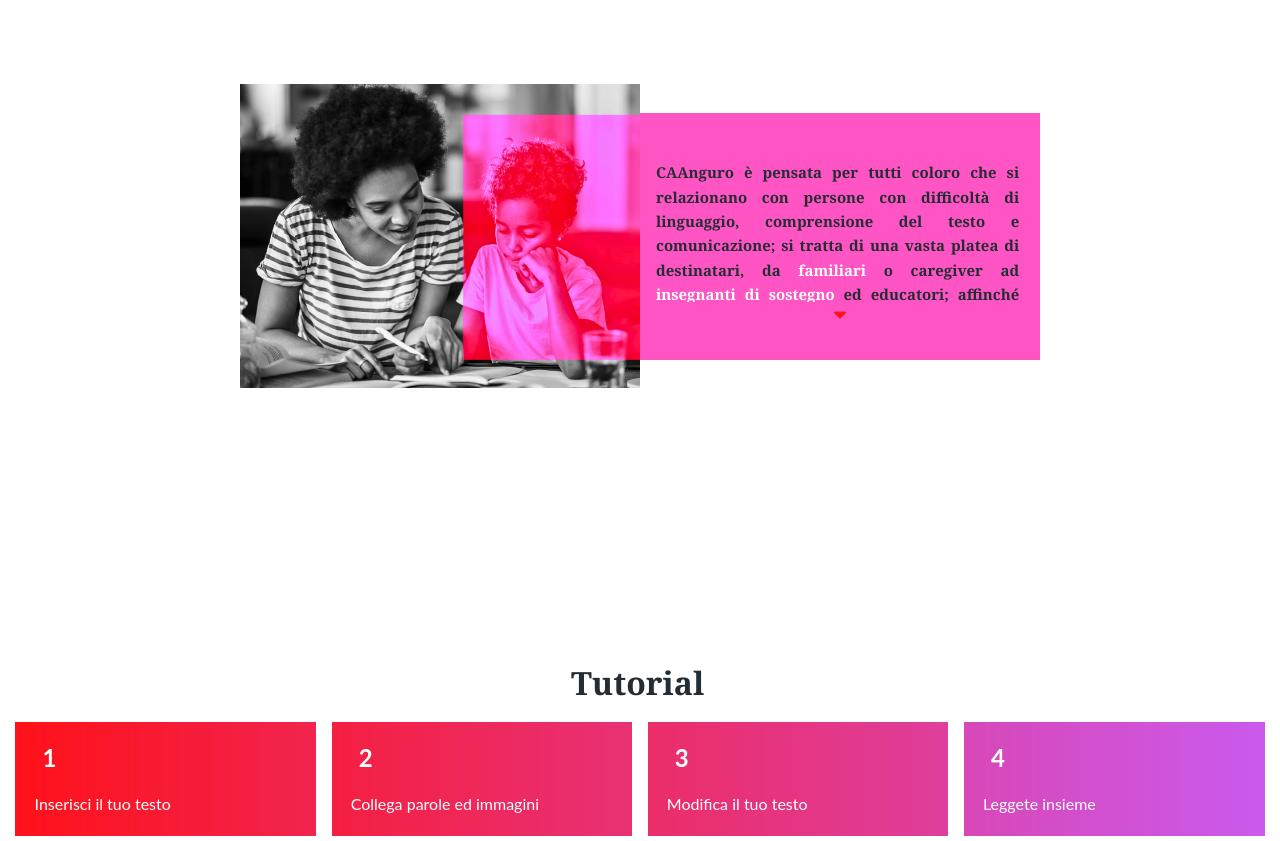
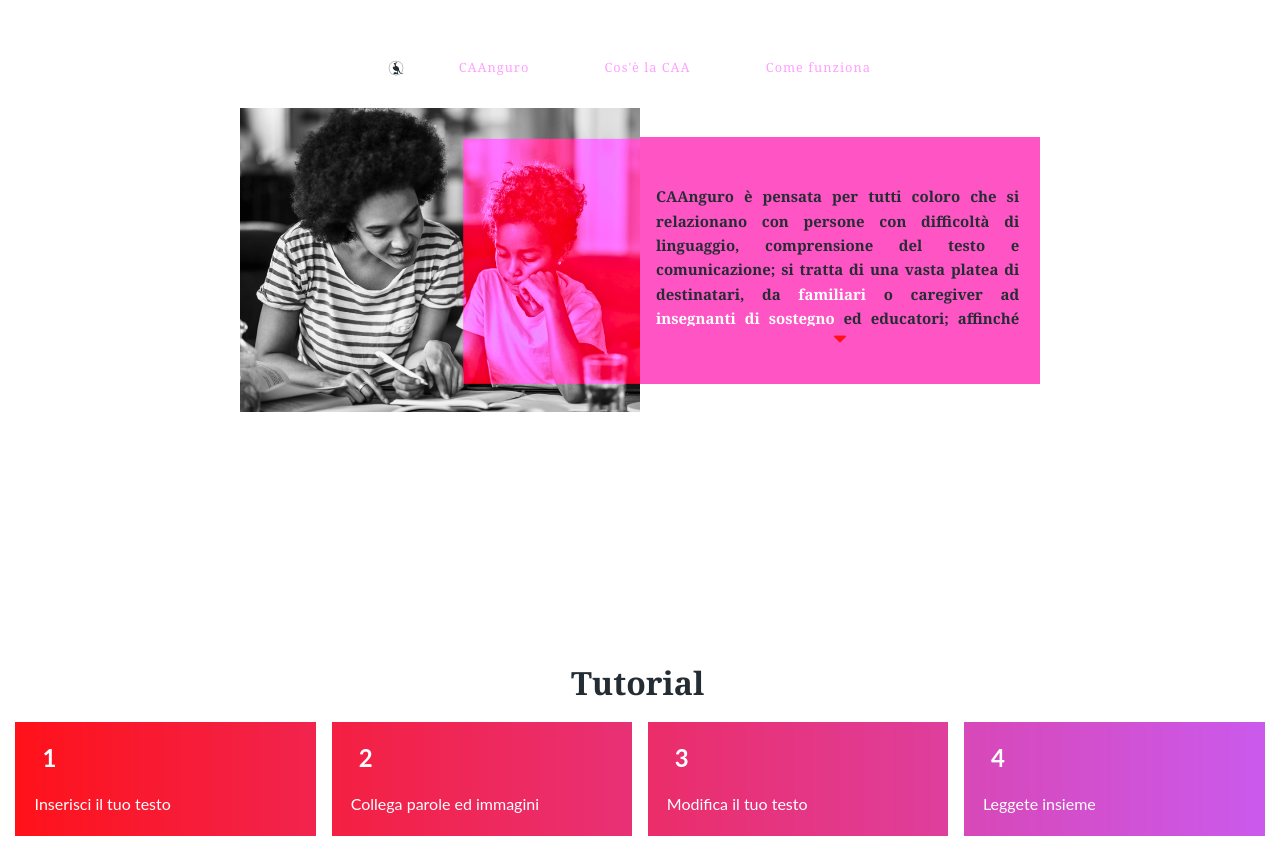
Before and after one commit to paolafatigato/CAAnguro, a plain HTML site: page PAG2.html in a window 1280 px wide. Shown: the part 1321-2162 px from the top of the page. Drawn offline with Linux system fonts and the light colour scheme.

Commit message:
Update PAG2.html

```diff
--- a/PAG2.html
+++ b/PAG2.html
@@ -70,6 +70,14 @@
  <div class="clear2"></div>
 
  <section id="perchi" class="section section3">
+     <nav id="navbarperchi" class="navbar navbar2">
+        <ul>
+            <li><a href="index.html"target="_blank"> <div id="simbolonav2" class="simbolotit simbolonav simbolo"> </div></a></li>
+            <li><a href="index.html"target="_blank"><h1 class="testonav2 testo2"> CAAnguro</h1></a></li>
+            <li><a href="#"> <h1 class="testonav2 testo2">Cos'è la CAA</h1></a></li>
+            <li><a href="#tutorial"> <h1 class="testonav2 testo2">Come funziona</h1></a></li>
+        </ul>
+    </nav>
 
     <div id="boxgrande3" class=" boxgrande perchiboxgrande">
 
```
